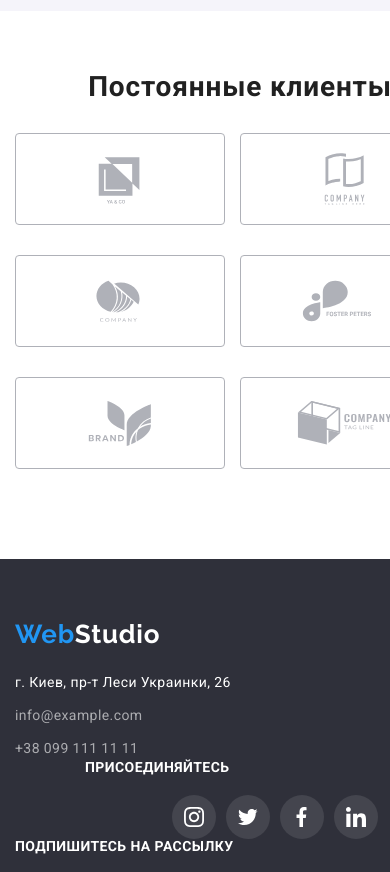
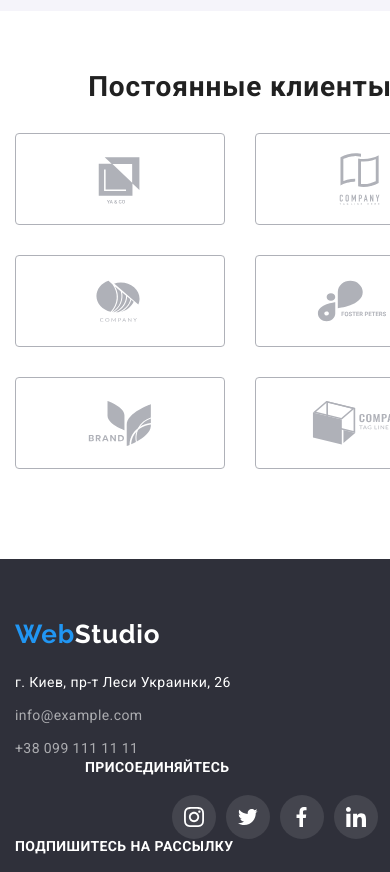
Before and after one commit to gerodoT89/goit-markup-hw-08, a plain HTML site: page index.html in a window 390 px wide. Shown: the part 4400-5272 px from the top of the page. Drawn offline with nearby package versions, Linux system fonts and the light colour scheme.

Commit message:
17.11ч2

```diff
--- a/sass/layout/_clients-section.scss
+++ b/sass/layout/_clients-section.scss
@@ -7,7 +7,7 @@
   @media screen and (max-width: 480px) {
     display: flex;
     flex-direction: row;
-    justify-content: center;
+    justify-content:space-between;
   }
 }
 
@@ -31,7 +31,7 @@
     // flex-wrap: nowrap;
     // flex-basis: 50%;
     margin-bottom: 30px;
-    margin-right: auto;
+
     width: 210px;
     height: 92px;
 
```
Also changed, not shown: css/main.css, css/main.min.css, 2 other files.
